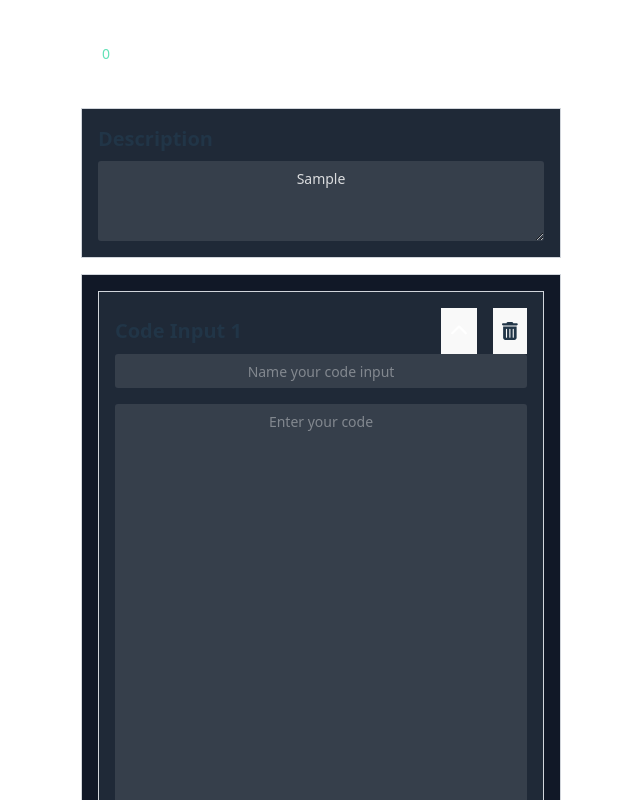
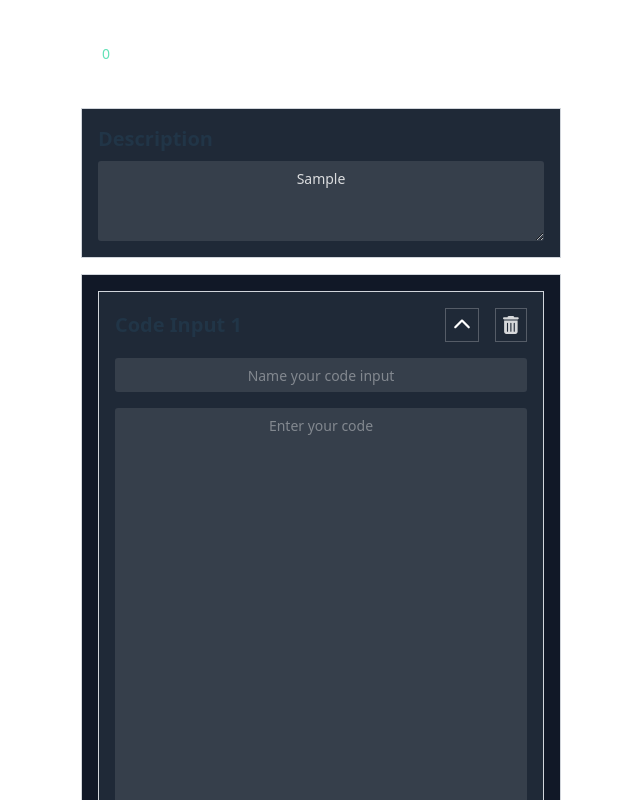
Before and after one commit to petersopko/gptcodepal, a Vue app: page / in a window 1280 px wide. Both pictures are taken after typing "Sample" into the empty fields and a click on the button "Add Code Section". Shown: the top 800 px of the page, without its empty margins (319-959 px from the left). Built offline with nearby package versions, Linux system fonts and the light colour scheme; no server answers; what @highlightjs/vue-plugin would draw is missing.

Commit message:
naive code input icon buttons

```diff
--- a/src/components/CodeInput.vue
+++ b/src/components/CodeInput.vue
@@ -1,16 +1,16 @@
 <template>
     <div class="bg-gray-800 border border-gray-300 p-4 rounded-none mb-4">
-        <div class="flex items-center justify-between text-xl font-bold mb-">
+        <div class="flex items-center justify-between text-xl font-bold mb-4">
             <div>
                 <span>{{ !modelValue.name ? 'Code Input ' + (index + 1) : modelValue.name }}</span>
             </div>
             <div>
-                <button @click="toggleFold" class="text-lg text-white p-2 rounded-none mx-4">
-                    <font-awesome-icon :icon="['fas', `chevron-${isFolded ? 'down' : 'up'}`]" />
-                </button>
-                <button @click="$emit('remove')" class="text-lg text-red p-2 rounded-none">
+                <n-button @click="toggleFold" class="text-lg text-white p-2 rounded-none mx-4">
+                    <font-awesome-icon :icon="['fas', `chevron-${refIsFolded ? 'down' : 'up'}`]" />
+                </n-button>
+                <n-button @click="$emit('remove')" class="text-lg text-red p-2 rounded-none">
                     <font-awesome-icon icon="trash-alt" />
-                </button>
+                </n-button>
             </div>
         </div>
         <div v-show="!refIsFolded">
```
